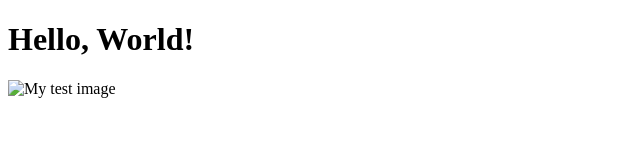
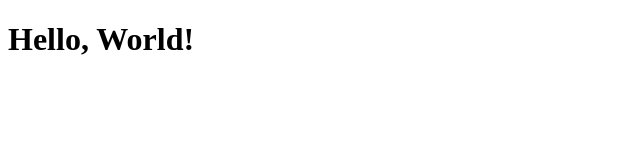
Before and after one commit to agille01/agille01.github.io, a plain HTML site: page index.html in a window 1280 px wide. Shown: the whole page, without its empty margins (0-640 px from the left). Drawn offline with Linux system fonts and the light colour scheme.

Commit message:
Update index.html

```diff
--- a/index.html
+++ b/index.html
@@ -7,6 +7,5 @@
   </head>
   <body>
     <h1>Hello, World!</h1>
-    <img src="" alt="My test image" />
   </body>
 </html>
```
